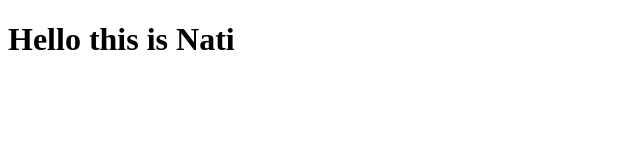
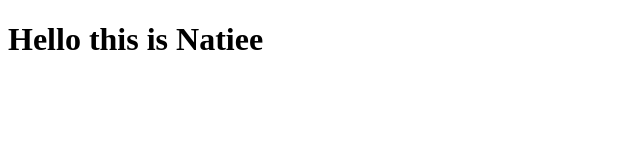
Before and after one commit to natnav/is445fallhw1, a plain HTML site: page index.html in a window 1280 px wide. Shown: the full height of the page, 0-640 px from the left. Drawn offline with Linux system fonts and the light colour scheme.

Commit message:
Commit please

```diff
--- a/index.html
+++ b/index.html
@@ -7,6 +7,6 @@
     <title>Document</title>
 </head>
 <body>
-    <h1>Hello this is Nati</h1>
+    <h1>Hello this is Natiee</h1>
 </body>
 </html>
```
